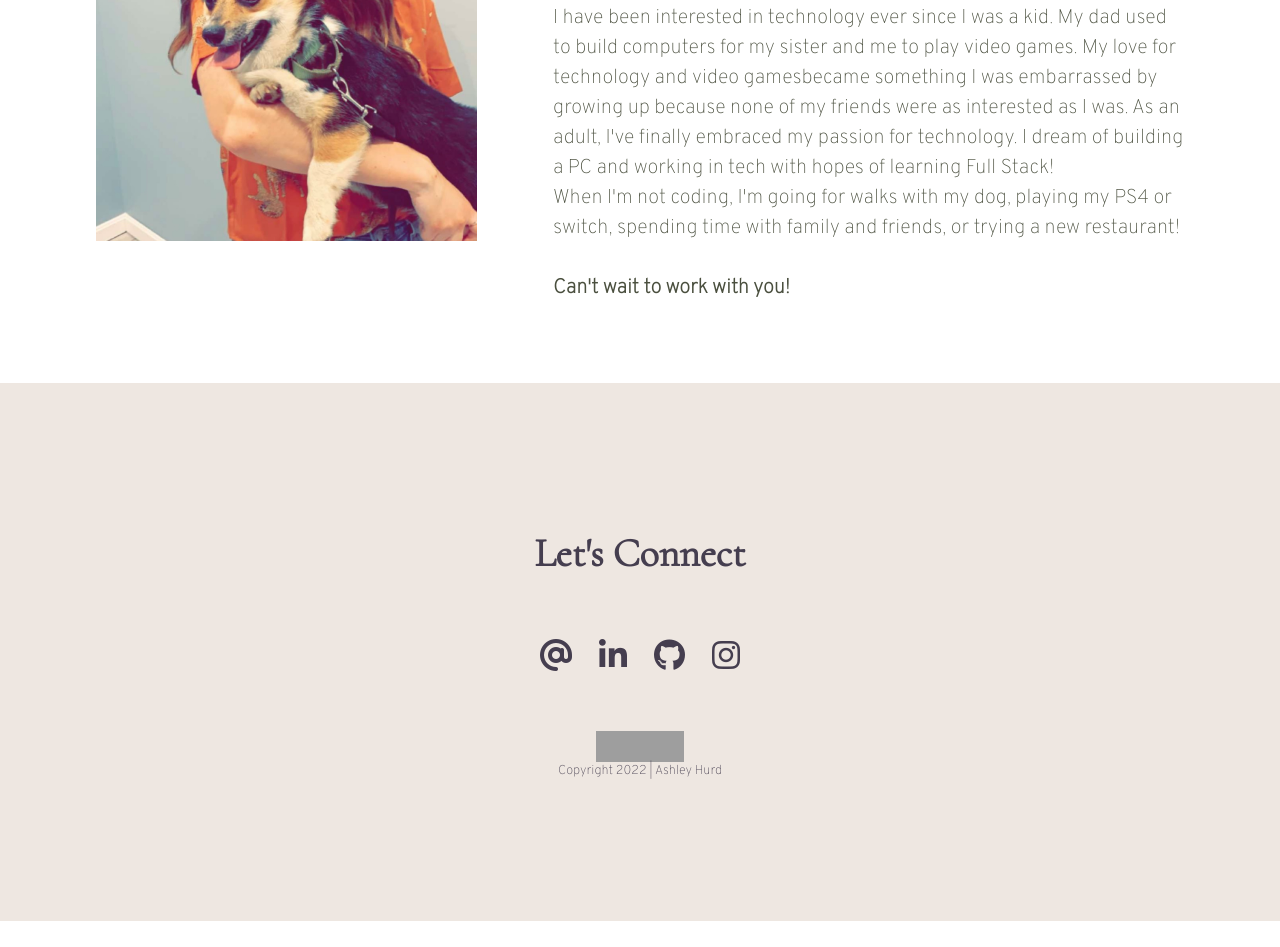
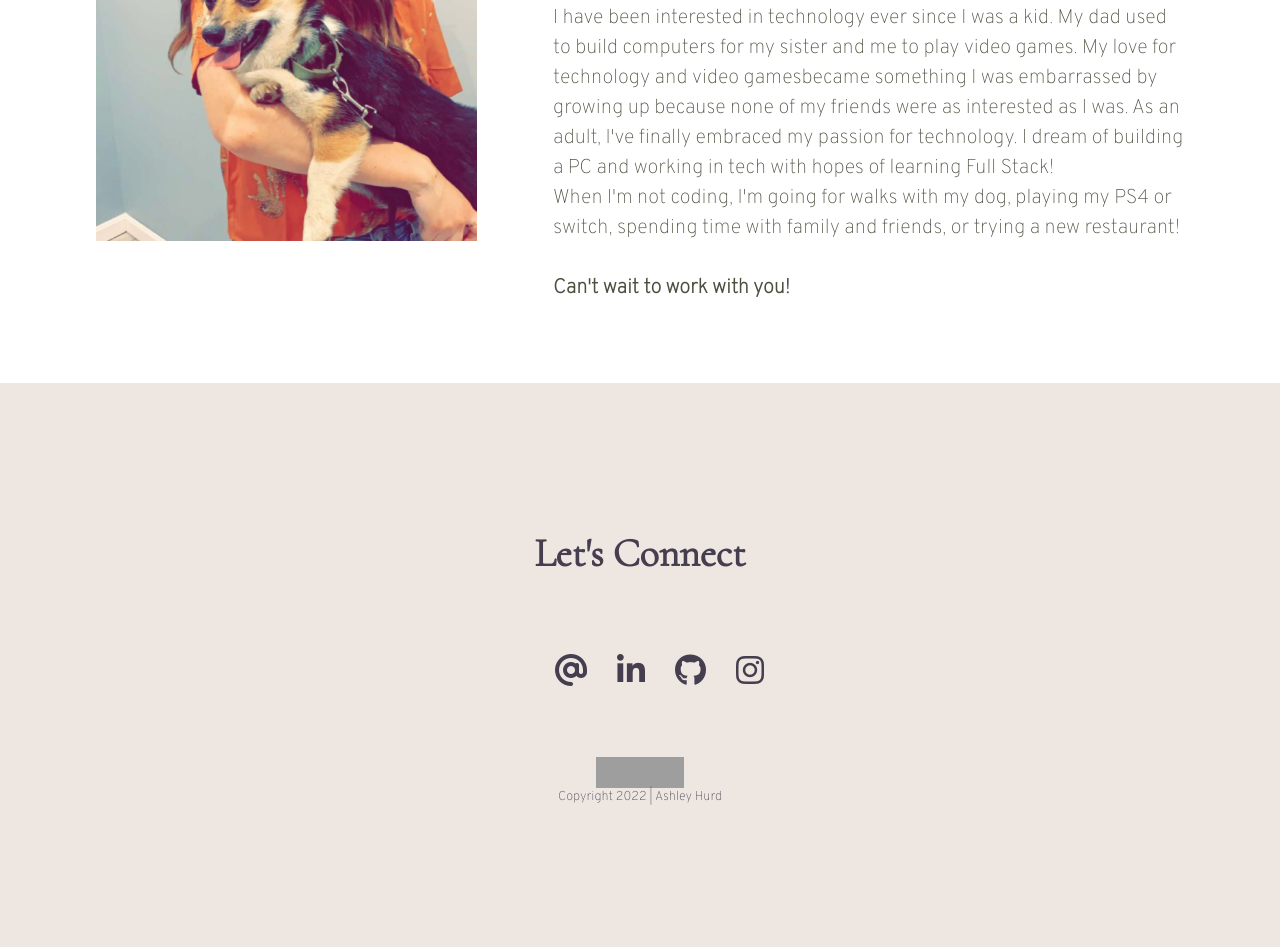
Before and after one commit to ashleyhurd/portfolio, a plain HTML site: page index.html in a window 1280 px wide. Shown: the part 3820-4767 px from the top of the page. Before the commit the page ends 4741 px from the top, so only its background shows below. Drawn offline with Linux system fonts and the light colour scheme; grey boxes are pictures that could not be loaded.

Commit message:
Social Icon margin

```diff
--- a/css/main.css
+++ b/css/main.css
@@ -427,7 +427,7 @@ textarea {
     display: flex;
     justify-content: space-between;
     align-items: center;
-    margin: 1.5em 0;
+    margin: 1.5em 1em;
     padding: 0;
   }
 
@@ -441,6 +441,9 @@ textarea {
     font-size: .8rem;
   }
 
+  .social-icons i {
+    margin: 15px;
+  }
 
 
 
```
